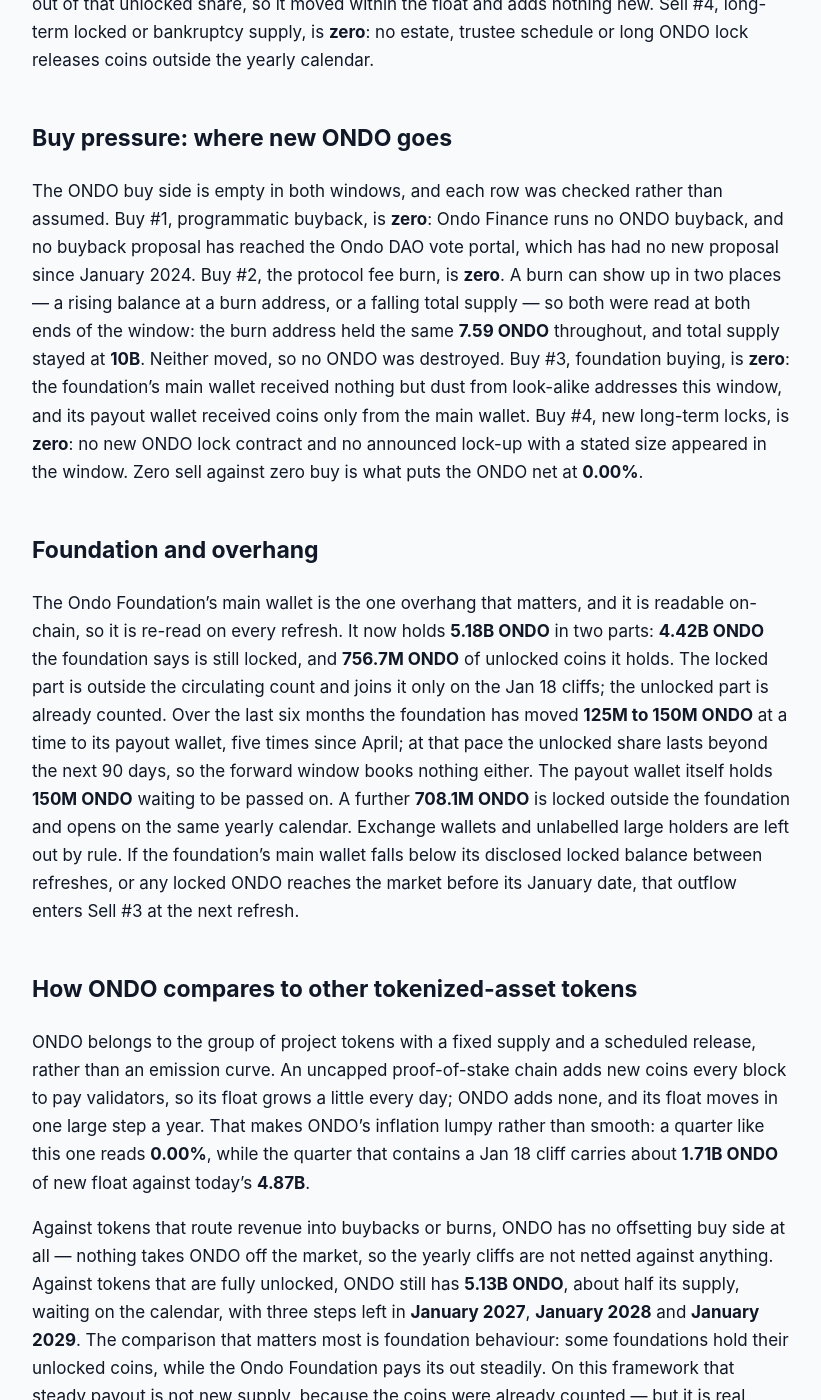
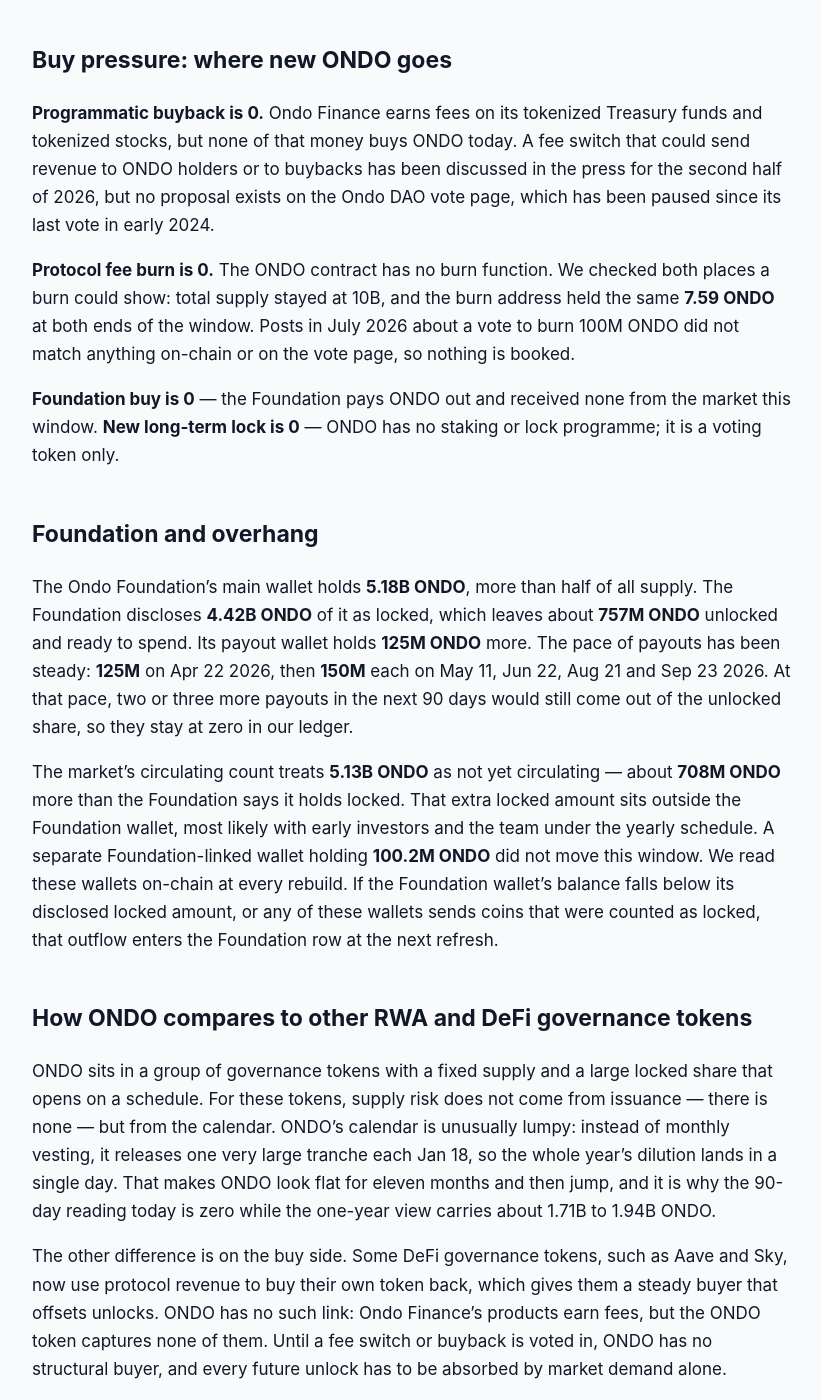
Before and after one commit to jeevansongmy-spec/mrnasdog-articles, a Jekyll site: the page built from crypto/ondo-pressure-framework.md, in a window 1280 px wide and 1400 px high, scrolled down 1429 px. Shown: the whole window, without its empty margins (228-1049 px from the left). Built offline with Jekyll 4.4.1, drawn with Linux system fonts in a browser that asks for light colours; some of the changed text lies outside the part shown.

Commit message:
publish: crypto/ondo-pressure-framework

```diff
--- a/crypto/ondo-pressure-framework.md
+++ b/crypto/ondo-pressure-framework.md
@@ -1,6 +1,6 @@
 ---
 title:         "ONDO Inflation Analysis · September 2026 · Mixed flows · supply roughly steady"
-description:   "Supply roughly steady: ONDO mints nothing, no unlock fell in 90 days, and 300M Foundation payouts were already circulating. 0.00% net; next unlock Jan 18 2027."
+description:   "ONDO supply is roughly steady: 0.00% net in 90 days, no mint, no unlock, and a 300M Foundation payout from coins already unlocked. Next cliff Jan 18 2027."
 canonical_url: "https://mrnasdog.com/research/ondo/inflation"
 tags:          ["crypto", "ondo", "rwa", "tokenunlocks"]
 published:     true
@@ -10,40 +10,56 @@ published:     true
 
 # ONDO Inflation Analysis · September 2026 · Mixed flows · supply roughly steady
 
-The MrNasdog Pressure Framework reads ONDO, the token of Ondo Finance, at **0.00% net** over the last 90 days and **0.00%** over the next 90: nothing was minted, no ONDO unlock date fell in the window, and nothing was bought back or burned. The Ondo Foundation paid out **300M ONDO** from its main wallet, but by the foundation's own disclosure those were unlocked coins it already held, so they were already counted as circulating and added no new supply. An independent supply monitor reads **+0.001%**, a gap of **0.001 percentage points**. ONDO has a fixed **10B** supply, **4.87B** of it circulating; the next ONDO unlock, about **1.71B**, lands on **Jan 18 2027**, just after the forward window closes.
+ONDO supply is flat. Over the 90 days to **Sep 29 2026**, no new ONDO was created, no yearly unlock fell due and nothing was bought back or burned, so the MrNasdog Pressure Framework reads **0 ONDO** of sell pressure, **0 ONDO** of buy pressure and a net change of **0.00%** — the same for the next 90 days. The Ondo Foundation did pay out **300M ONDO**, but from coins that were already unlocked, and the next locked tranche does not open until **Jan 18 2027**.
 
 ## The verdict, in one paragraph
 
-For the 90-day window ending **Sep 25 2026**, the Pressure Framework reads **ONDO at 0.00% net**: **zero** ONDO added to the counted float and **zero** removed from it, against a circulating supply of **4,869,330,647 ONDO**. The independent supply monitor reads the realised 90-day change at **+0.001%**. The gap is **0.001 percentage points**, far inside the framework's half-point tolerance, so ONDO ships with **no data-conflict flag**. The forward column also reads **0.00%**, because the Ondo Finance unlock calendar has no date between now and **Dec 24 2026** and the foundation's recent payouts come from coins that already circulate. The label for ONDO this quarter is **a quiet window between yearly cliffs**: a fixed-supply token whose float moves in one large step each January and barely at all in between.
+The framework reads ONDO at **0.00%** net over the last 90 days and **0.00%** for the next 90 days, on a circulating base of **4.87B ONDO** out of a fixed **10B** total. Our supply monitor, which tracks the market's circulating count day by day, reads **+0.01%** over the same window. The gap is **0.01 percentage points**, well inside our 0.5-point tolerance, so no warning flag is shown. In one line: **a quiet float between two yearly cliffs** — nothing new reaches the market until the Jan 18 2027 unlock.
 
 ## Sell pressure: where new ONDO comes from
 
-Sell #1, protocol inflation, is **zero**. ONDO has no emission schedule: all **10B ONDO** were created at the start, and total supply read exactly **10B** at both ends of the window. That reading was tested rather than assumed, because the ONDO contract can mint — the function exists, and only the Ondo Foundation's main wallet holds the right to call it. The supply figure lives where a mint would have changed it, so a flat reading here is a real measurement: no ONDO was minted this window. Sell #2, vesting unlocks, is also **zero**. The locked ONDO allocations — ecosystem growth, protocol development and private sales — open once a year on **Jan 18**. The last step, on **Jan 18 2026**, lifted the circulating count by about **1.71B ONDO**, and no unlock date falls in either the last or the next 90 days.
+**Protocol inflation is 0.** All 10B ONDO were created in one go in April 2022, and the on-chain total supply read exactly **10,000,000,000 ONDO** at both ends of the window. The ONDO contract does contain a mint function, but it only works for an address holding a special role, and a test call from an ordinary address is refused. No coins were minted this window and ONDO has no staking rewards, so there is no issuance to count. Because that mint function exists, we do not call the supply permanently fixed.
 
-Sell #3, foundation and unscheduled unlocks, is **zero**, and this is the row that needed the most care. The Ondo Foundation's main wallet held **5,479,207,574 ONDO** at the start of the window and **5,179,207,574 ONDO** at the end. It sent **150M ONDO** on **Aug 21 2026** and another **150M ONDO** on **Sep 23 2026** to a payout wallet, which passed the coins on to outside addresses in pieces of about **9M to 26M ONDO**, much of it to an exchange. The question for the framework is where those coins sat before they moved. The foundation discloses that **4,422,519,707 ONDO** in that wallet is still locked; everything above that — **756.7M ONDO** today — is unlocked ONDO the foundation holds, and it is already inside the circulating count, which covers every coin the calendar has released no matter who holds it. The **300M ONDO** came out of that unlocked share, so it moved within the float and adds nothing new. Sell #4, long-term locked or bankruptcy supply, is **zero**: no estate, trustee schedule or long ONDO lock releases coins outside the yearly calendar.
+**Vesting unlocks are 0.** Locked ONDO opens once a year on **Jan 18**, a schedule that runs to **Jan 18 2029**. The last cliff was Jan 18 2026, when the circulating count jumped by about **1.71B ONDO** in a single day. The next cliff is **Jan 18 2027**: unlock trackers put it at about **1.94B ONDO**, while the last jump in the circulating count points to about 1.71B. Either way, it falls outside both 90-day windows, so it adds nothing here.
+
+**Foundation and unscheduled unlocks are 0.** This is the row that looks busy but is not. The Ondo Foundation's main wallet sent out **150M ONDO on Aug 21 2026** and another **150M ONDO on Sep 23 2026**, and a payout wallet passed the coins on in lots of 9M to 26M. But at the start of the window the Foundation wallet held **348.5M ONDO more** than the entire locked supply, and the Foundation itself discloses only **4.42B ONDO** of that wallet as locked. So every payout came from coins the market already counts as circulating — a move inside the float, not new supply.
+
+**Long-term locked or bankruptcy is 0.** ONDO has no bankruptcy estate and no court-run distribution. The founder, Nathan Allman, died in May 2026, and his estate — which includes an ONDO holding of undisclosed size — is part of a dispute over control of the company. No sale schedule for those coins has been published, so the row stays at zero and is watched.
 
 ## Buy pressure: where new ONDO goes
 
-The ONDO buy side is empty in both windows, and each row was checked rather than assumed. Buy #1, programmatic buyback, is **zero**: Ondo Finance runs no ONDO buyback, and no buyback proposal has reached the Ondo DAO vote portal, which has had no new proposal since January 2024. Buy #2, the protocol fee burn, is **zero**. A burn can show up in two places — a rising balance at a burn address, or a falling total supply — so both were read at both ends of the window: the burn address held the same **7.59 ONDO** throughout, and total supply stayed at **10B**. Neither moved, so no ONDO was destroyed. Buy #3, foundation buying, is **zero**: the foundation's main wallet received nothing but dust from look-alike addresses this window, and its payout wallet received coins only from the main wallet. Buy #4, new long-term locks, is **zero**: no new ONDO lock contract and no announced lock-up with a stated size appeared in the window. Zero sell against zero buy is what puts the ONDO net at **0.00%**.
+**Programmatic buyback is 0.** Ondo Finance earns fees on its tokenized Treasury funds and tokenized stocks, but none of that money buys ONDO today. A fee switch that could send revenue to ONDO holders or to buybacks has been discussed in the press for the second half of 2026, but no proposal exists on the Ondo DAO vote page, which has been paused since its last vote in early 2024.
+
+**Protocol fee burn is 0.** The ONDO contract has no burn function. We checked both places a burn could show: total supply stayed at 10B, and the burn address held the same **7.59 ONDO** at both ends of the window. Posts in July 2026 about a vote to burn 100M ONDO did not match anything on-chain or on the vote page, so nothing is booked.
+
+**Foundation buy is 0** — the Foundation pays ONDO out and received none from the market this window. **New long-term lock is 0** — ONDO has no staking or lock programme; it is a voting token only.
 
 ## Foundation and overhang
 
-The Ondo Foundation's main wallet is the one overhang that matters, and it is readable on-chain, so it is re-read on every refresh. It now holds **5.18B ONDO** in two parts: **4.42B ONDO** the foundation says is still locked, and **756.7M ONDO** of unlocked coins it holds. The locked part is outside the circulating count and joins it only on the Jan 18 cliffs; the unlocked part is already counted. Over the last six months the foundation has moved **125M to 150M ONDO** at a time to its payout wallet, five times since April; at that pace the unlocked share lasts beyond the next 90 days, so the forward window books nothing either. The payout wallet itself holds **150M ONDO** waiting to be passed on. A further **708.1M ONDO** is locked outside the foundation and opens on the same yearly calendar. Exchange wallets and unlabelled large holders are left out by rule. If the foundation's main wallet falls below its disclosed locked balance between refreshes, or any locked ONDO reaches the market before its January date, that outflow enters Sell #3 at the next refresh.
+The Ondo Foundation's main wallet holds **5.18B ONDO**, more than half of all supply. The Foundation discloses **4.42B ONDO** of it as locked, which leaves about **757M ONDO** unlocked and ready to spend. Its payout wallet holds **125M ONDO** more. The pace of payouts has been steady: **125M** on Apr 22 2026, then **150M** each on May 11, Jun 22, Aug 21 and Sep 23 2026. At that pace, two or three more payouts in the next 90 days would still come out of the unlocked share, so they stay at zero in our ledger.
 
-## How ONDO compares to other tokenized-asset tokens
+The market's circulating count treats **5.13B ONDO** as not yet circulating — about **708M ONDO** more than the Foundation says it holds locked. That extra locked amount sits outside the Foundation wallet, most likely with early investors and the team under the yearly schedule. A separate Foundation-linked wallet holding **100.2M ONDO** did not move this window. We read these wallets on-chain at every rebuild. If the Foundation wallet's balance falls below its disclosed locked amount, or any of these wallets sends coins that were counted as locked, that outflow enters the Foundation row at the next refresh.
 
-ONDO belongs to the group of project tokens with a fixed supply and a scheduled release, rather than an emission curve. An uncapped proof-of-stake chain adds new coins every block to pay validators, so its float grows a little every day; ONDO adds none, and its float moves in one large step a year. That makes ONDO's inflation lumpy rather than smooth: a quarter like this one reads **0.00%**, while the quarter that contains a Jan 18 cliff carries about **1.71B ONDO** of new float against today's **4.87B**.
+## How ONDO compares to other RWA and DeFi governance tokens
 
-Against tokens that route revenue into buybacks or burns, ONDO has no offsetting buy side at all — nothing takes ONDO off the market, so the yearly cliffs are not netted against anything. Against tokens that are fully unlocked, ONDO still has **5.13B ONDO**, about half its supply, waiting on the calendar, with three steps left in **January 2027**, **January 2028** and **January 2029**. The comparison that matters most is foundation behaviour: some foundations hold their unlocked coins, while the Ondo Foundation pays its out steadily. On this framework that steady payout is not new supply, because the coins were already counted — but it is real selling of already-counted coins, and it is why the unlocked share of the foundation wallet is watched as closely as the locked share.
+ONDO sits in a group of governance tokens with a fixed supply and a large locked share that opens on a schedule. For these tokens, supply risk does not come from issuance — there is none — but from the calendar. ONDO's calendar is unusually lumpy: instead of monthly vesting, it releases one very large tranche each Jan 18, so the whole year's dilution lands in a single day. That makes ONDO look flat for eleven months and then jump, and it is why the 90-day reading today is zero while the one-year view carries about 1.71B to 1.94B ONDO.
+
+The other difference is on the buy side. Some DeFi governance tokens, such as Aave and Sky, now use protocol revenue to buy their own token back, which gives them a steady buyer that offsets unlocks. ONDO has no such link: Ondo Finance's products earn fees, but the ONDO token captures none of them. Until a fee switch or buyback is voted in, ONDO has no structural buyer, and every future unlock has to be absorbed by market demand alone.
 
 ## What to watch in the next 90 days
 
-First, the Ondo Foundation's main wallet against its disclosed locked balance of **4,422,519,707 ONDO**: another two or three payouts of **150M ONDO** would still leave it above that line, but any move below it before **Jan 18 2027** would put locked coins on the market early and open a Sell #3 row. Second, the **Jan 18 2027** cliff itself, **115 days** away: the last step was about **1.71B ONDO** and some trackers quote up to **1.94B**, so the size is checked at the source again once it falls inside the forward window. Third, any Ondo DAO proposal that would send part of Ondo Finance revenue into ONDO buybacks — talked about in public, but not on the vote portal as of **Sep 25 2026**; a passed vote would open the first ONDO buy row. Fourth, any change to the Ondo Foundation's wallet disclosure, last updated on **Aug 26 2026**, which is what splits the main wallet into locked and unlocked parts.
+**Foundation payouts:** the recent pace is about 150M ONDO every one to two months; watch whether the Foundation wallet drops toward its disclosed locked amount of 4.42B ONDO.
+
+**A fee switch or buyback vote:** any real proposal on the Ondo DAO vote page would be the first buy-side mechanism ONDO has ever had.
+
+**The founder's estate:** any court ruling or sale plan that moves the estate's ONDO would need to be checked against the locked count.
+
+**The Jan 18 2027 cliff:** just after this window, about 1.71B to 1.94B ONDO unlocks — the largest single supply event of the coming year.
 
 ## Summary
 
-The MrNasdog Pressure Framework reads ONDO at **0.00% net** over the trailing 90 days and **0.00%** over the next 90, with every sell and buy row at zero. The mechanism is a fixed **10B ONDO** supply that nothing mints or burns, released in yearly Jan 18 steps, with the Ondo Foundation paying out unlocked coins that are already part of the circulating count. The key risk is the calendar: about **1.71B ONDO** is due on **Jan 18 2027**, and the ONDO buy side has nothing to absorb it. The ceiling is the **10B** total — **5.13B ONDO** is still locked, and it all reaches the circulating count by **Jan 18 2029**.
+ONDO is a fixed-supply governance token of Ondo Finance whose circulating count is flat: **0.00%** net over the last 90 days and **0.00%** projected for the next 90, with the supply monitor at **+0.01%**. The Ondo Foundation keeps paying out coins — **300M ONDO** this window — but only from its unlocked share, so the float does not grow. The main risk is the yearly unlock: about 1.71B to 1.94B ONDO opens on **Jan 18 2027**, with no buyback or burn on the other side. The ceiling is 10B ONDO in total, fully in circulation after the last cliff on Jan 18 2029 — a limit set by policy, since a role-gated mint function still exists in the contract.
 
 ---
 
-*MrNasdog Pressure Framework analysis of ONDO, Metric 1 — Inflation. Data + explanation only. Not financial advice. Updated Sep 25 2026.*
+*MrNasdog Pressure Framework analysis of ONDO, Metric 1 — Inflation. Data + explanation only. Not financial advice. Checked Sep 29 2026.*
```
